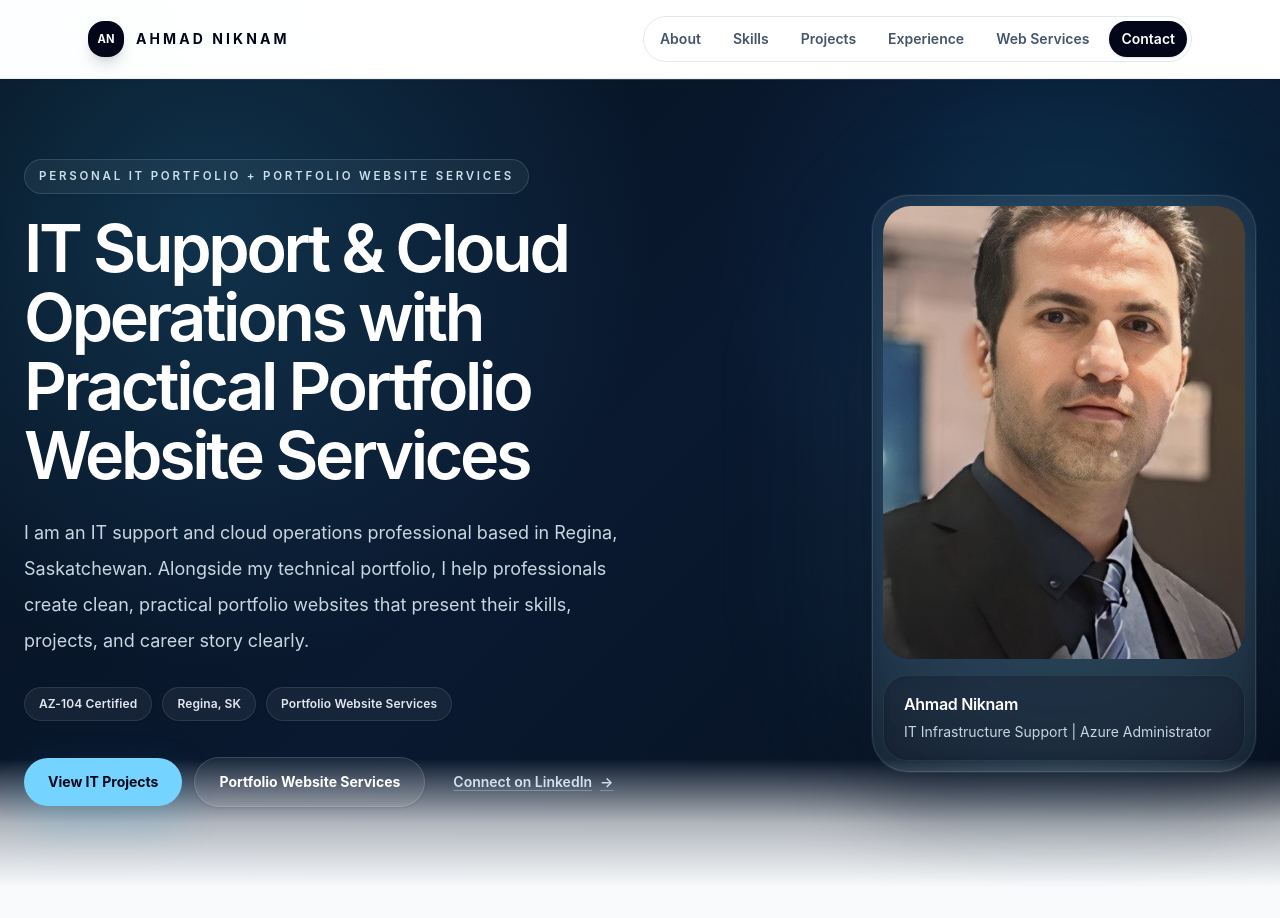
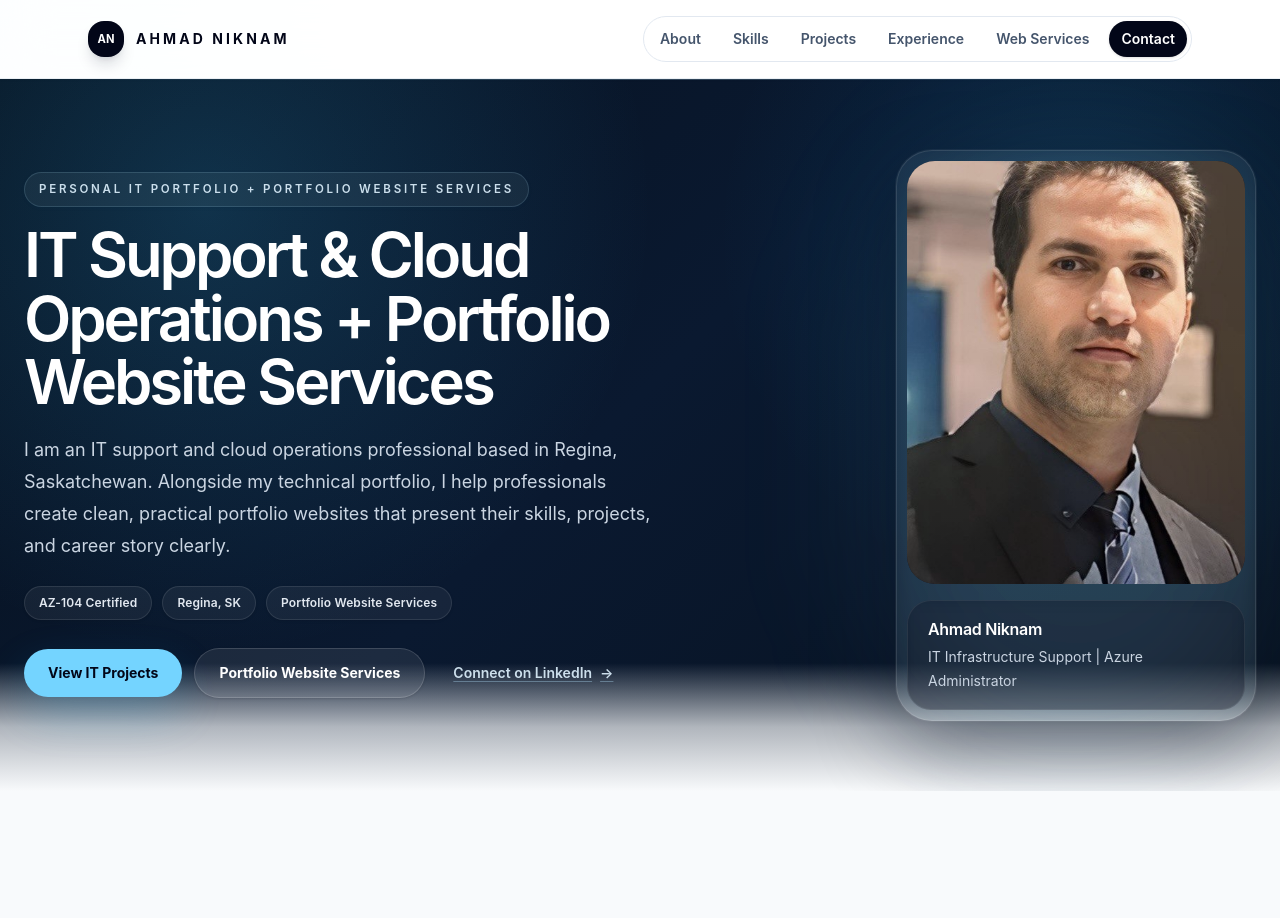
Before and after one commit to AhmadNiknam/ahmad-portfolio-website, a Next.js app: page / in a window 1280 px wide. Shown: the top 918 px of the page. Built offline with nearby package versions, Linux system fonts and the light colour scheme.

Commit message:
refactor: update hero component styles and layout for improved visual consistency and user engagement. Adjusted spacing, text sizes, and gradient backgrounds to enhance overall presentation of IT support and portfolio services.

```diff
--- a/components/hero.tsx
+++ b/components/hero.tsx
@@ -11,23 +11,23 @@ export function Hero() {
       <div className="absolute inset-0 -z-10 bg-[radial-gradient(circle_at_16%_18%,_rgba(56,189,248,0.18),_transparent_28rem),radial-gradient(circle_at_86%_22%,_rgba(14,165,233,0.12),_transparent_24rem),linear-gradient(135deg,_#06111f_0%,_#0a1930_48%,_#07111e_100%)]" />
       <div className="absolute inset-x-0 bottom-0 -z-10 h-32 bg-gradient-to-t from-slate-50 via-slate-50/70 to-transparent" />
       <div className="absolute left-1/2 top-0 -z-10 h-px w-[min(76rem,calc(100%-3rem))] -translate-x-1/2 bg-gradient-to-r from-transparent via-sky-200/25 to-transparent" />
-      <div className="relative mx-auto grid max-w-6xl items-center gap-12 px-6 pb-20 pt-16 sm:pb-24 sm:pt-20 md:pt-24 lg:min-h-[calc(100dvh-88px)] lg:grid-cols-[1.08fr_0.92fr] lg:gap-16 lg:py-20 xl:max-w-7xl xl:gap-20 2xl:min-h-[760px]">
+      <div className="relative mx-auto grid max-w-6xl items-center gap-10 px-6 pb-16 pt-14 sm:pb-20 sm:pt-[4.5rem] md:pt-20 lg:min-h-[calc(100dvh-88px)] lg:grid-cols-[1.08fr_0.92fr] lg:gap-12 lg:py-12 xl:max-w-7xl xl:gap-16 xl:py-14 2xl:min-h-[720px]">
         <div className="max-w-3xl animate-rise">
-          <p className="mb-5 inline-flex rounded-full border border-sky-200/15 bg-sky-100/[0.06] px-3.5 py-2 text-[0.72rem] font-semibold uppercase tracking-[0.24em] text-sky-100/90 shadow-sm shadow-sky-950/20 backdrop-blur">
+          <p className="mb-4 inline-flex rounded-full border border-sky-200/15 bg-sky-100/[0.06] px-3.5 py-2 text-[0.72rem] font-semibold uppercase tracking-[0.24em] text-sky-100/90 shadow-sm shadow-sky-950/20 backdrop-blur">
             Personal IT Portfolio + Portfolio Website Services
           </p>
           <h1
             id="hero-title"
-            className="max-w-[45rem] text-[2.35rem] font-semibold leading-[1.04] tracking-[-0.05em] text-balance text-white sm:text-[3.05rem] lg:text-[3.85rem] xl:text-[4.15rem]"
+            className="max-w-[44rem] text-[clamp(2.25rem,9vw,3.05rem)] font-semibold leading-[1.03] tracking-[-0.05em] text-balance text-white sm:text-[clamp(2.9rem,6.2vw,3.45rem)] lg:text-[clamp(3.15rem,4.2vw,3.65rem)] xl:text-[3.85rem]"
           >
-            IT Support & Cloud Operations with Practical Portfolio Website Services
+            IT Support & Cloud Operations + Portfolio Website Services
           </h1>
-          <p className="mt-6 max-w-[41rem] text-base leading-8 text-slate-300 sm:text-lg sm:leading-9">
+          <p className="mt-5 max-w-[40rem] text-base leading-7 text-slate-300 sm:text-lg sm:leading-8">
             I am an IT support and cloud operations professional based in Regina, Saskatchewan.
             Alongside my technical portfolio, I help professionals create clean, practical
             portfolio websites that present their skills, projects, and career story clearly.
           </p>
-          <div className="mt-7 flex flex-wrap gap-2.5">
+          <div className="mt-6 flex flex-wrap gap-2.5">
             {heroBadges.map((badge) => (
               <span
                 key={badge}
@@ -37,7 +37,7 @@ export function Hero() {
               </span>
             ))}
           </div>
-          <div className="mt-9 flex flex-col gap-3 sm:flex-row sm:flex-wrap sm:items-center">
+          <div className="mt-7 flex flex-col gap-3 sm:flex-row sm:flex-wrap sm:items-center">
             <a
               href="#projects"
               className="rounded-full bg-sky-300 px-6 py-3.5 text-center text-sm font-bold text-slate-950 shadow-[0_18px_45px_rgba(14,165,233,0.18)] transition hover:-translate-y-0.5 hover:bg-sky-200 focus:outline-none focus-visible:ring-2 focus-visible:ring-sky-200 focus-visible:ring-offset-2 focus-visible:ring-offset-[#06111f]"
@@ -63,7 +63,7 @@ export function Hero() {
             </a>
           </div>
         </div>
-        <div className="relative mx-auto w-full max-w-[21rem] animate-float-in sm:max-w-[23rem] lg:ml-auto lg:mr-0 lg:max-w-[24rem]">
+        <div className="relative mx-auto w-full max-w-[20.5rem] animate-float-in sm:max-w-[22rem] lg:ml-auto lg:mr-0 lg:max-w-[21.5rem] xl:max-w-[22.5rem]">
           <div className="absolute -inset-8 -z-10 rounded-full bg-sky-300/[0.09] blur-3xl" />
           <div className="relative rounded-[2.25rem] border border-white/[0.11] bg-white/[0.055] p-2.5 shadow-[0_28px_80px_rgba(2,8,23,0.42)] ring-1 ring-white/[0.05] backdrop-blur">
             <div className="relative aspect-[4/5] overflow-hidden rounded-[1.75rem] bg-slate-900">
@@ -71,7 +71,7 @@ export function Hero() {
                 src="/profile.jpg"
                 alt="Ahmad Niknam professional profile photo"
                 fill
-                sizes="(min-width: 1024px) 24rem, (min-width: 640px) 23rem, calc(100vw - 3rem)"
+                sizes="(min-width: 1280px) 22.5rem, (min-width: 1024px) 21.5rem, (min-width: 640px) 22rem, calc(100vw - 3rem)"
                 priority
                 className="object-cover object-center saturate-[0.96]"
               />
```
